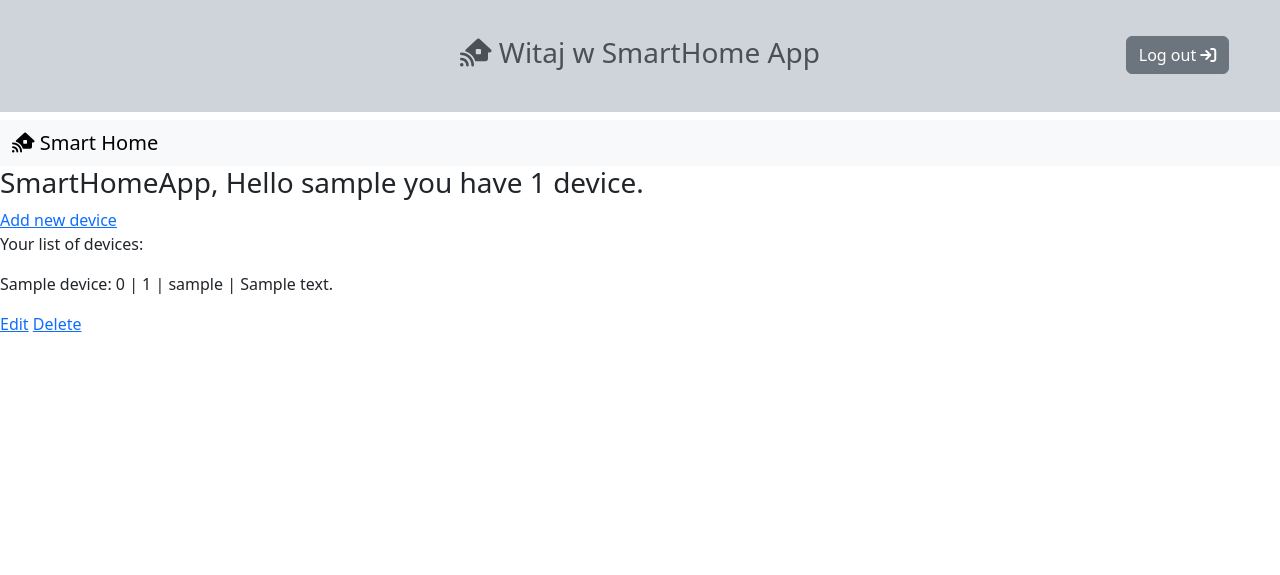
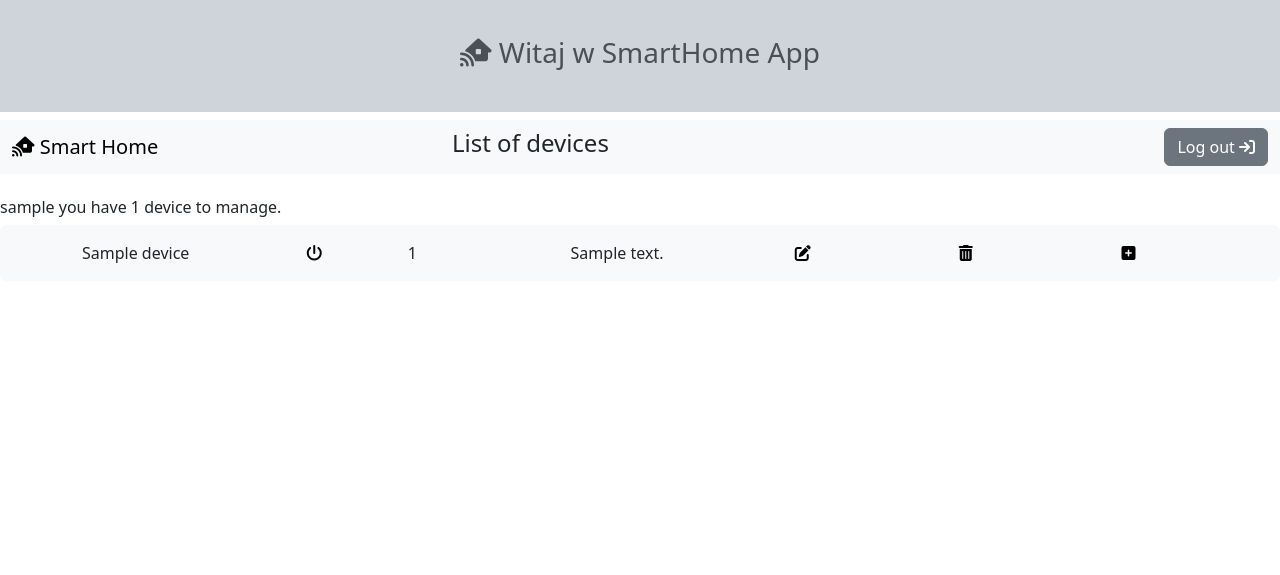
Before and after one commit to preemek/smarthome_app, a Django app: page /shApp/devices/ in a window 1280 px wide. Shown: the top 575 px of the page. Run offline with Django 5.2, Linux system fonts and the light colour scheme; a user stored in the database is signed in; tables that the repository leaves empty hold one stand-in row (values such as "Sample post"); some libraries are stand-ins or nearby versions.

Commit message:
Praca w domu 2025-01-16

```diff
--- a/SmartHome/templates/shApp_base_template.html
+++ b/SmartHome/templates/shApp_base_template.html
@@ -18,18 +18,6 @@
                     <h3> <i class="fa-solid fa-house-signal"></i> Witaj w SmartHome App</h3>
                 </div>
                 <div class="col">
-                    <div class="row" style="width: 100%">
-                        <div class="col"></div>
-                        <div class="col-6"></div>
-                        <div class="col">
-                        {% if user.is_authenticated %}
-                        <form method="post" action="{% url 'logout' %}" style="width: 2rem">
-                            {% csrf_token %}
-                            <button class="btn btn-secondary" type="submit">Log&nbsp;out&nbsp;<i class="fa-solid fa-arrow-right-to-bracket"></i></button>
-                        </form>
-                        {% endif %}
-                        </div>
-                    </div>
                 </div>
             </div>
         </div>
--- a/SmartHome/templates/shApp_devices.html
+++ b/SmartHome/templates/shApp_devices.html
@@ -6,31 +6,74 @@
 <nav class="navbar navbar-expand-lg bg-body-tertiary">
   <div class="container-fluid">
   <div class="collapse navbar-collapse" id="navbarNav">
-      <ul class="navbar-nav">
+      <ul class="navbar-nav mr-auto">
         <li class="nav-item">
           <a class="navbar-brand" href="{% url 'smart_home' %}"><i class="fa-solid fa-house-signal"></i> Smart Home</a>
         </li>
       </ul>
+      <ul class="navbar-nav mx-auto">
+        <li class="nav-item">
+          <h4>List of devices</h4>
+        </li>
+      </ul>
+      {% if user.is_authenticated %}
+      <ul class="navbar-nav ms-auto">
+        <li class="nav-item">
+          <form method="post" action="{% url 'logout' %}" >
+              {% csrf_token %}
+              <button class="btn btn-secondary" type="submit">Log&nbsp;out&nbsp;<i class="fa-solid fa-arrow-right-to-bracket"></i></button>
+          </form>
+        </li>
+      </ul>
+      {% endif %}
     </div>
   </div>
 </nav>
 {% if devices|length > 0 %}
-    <h3> SmartHomeApp, Hello {{ user.username }} you have {{ devices|length }}
+    <br>
+    <h6>{{ user.username }} you have {{ devices|length }}
         {% if devices|length == 1 %}
-            device.
+            device to manage.
         {% else %}
-            devices.
+            devices to manage.
         {% endif %}
-    </h3>
-    <a href="{% url 'new_device' %}">Add new device</a>
-    <p>Your list of devices:</p>
-    {% for device in devices %}
-        <p>{{ device.name }}: {{ device.status }} | {{ device.power_in_watts }} | {{ device.owner }} | {{ device.description }}</p>
-        <a href="{% url 'edit_device' device.id %}">Edit</a>
-        <a href="{% url 'delete_device' device.id %}">Delete</a>
-    {% endfor %}
+    </h6>
+    <div data-bs-spy="scroll" data-bs-smooth-scroll="true" class="scrollspy-example bg-body-tertiary p-3 rounded-2" tabindex="0">
+        <div class="container text-center">
+            {% for device in devices %}
+            <div class="row align-items-start">
+                <div class="col" style="text-align: left">
+                    {{ device.name }}
+                </div>
+                <div class="col" style="text-align: center">
+                    {% if device.status == 0 %}
+                        <i class="fa-solid fa-power-off" style="color:black"></i>
+                    {% else %}
+                        <i class="fa-solid fa-power-off" style="color:green"></i>
+                    {% endif %}
+                </div>
+                <div class="col" style="text-align: left">
+                    {{ device.power_in_watts }}
+                </div>
+                <div class="col"  style="text-align: left">
+                    {{ device.description }}
+                </div>
+                <div class="col">
+                    <a href="{% url 'edit_device' device.id %}" title="Edit device {{ device.name }}" style="color: black"><i class="fa-solid fa-pen-to-square"></i></a>
+                </div>
+                <div class="col">
+                    <a href="{% url 'delete_device' device.id %}" title="Delete device {{ device.name }}" style="color: black"><i class="fa-solid fa-trash-can"></i></a>
+                </div>
+                <div class="col">
+                    <a href="{% url 'new_device' %}" title="Add new device" style="color: black"><i class="fa-solid fa-square-plus"></i></a>
+                </div>
+            </div>
+            {% endfor %}
+        </div>
+    </div>
+
 {% else %}
-    <h3>SmartHomeApp, Hello {{ user.username }} you have no devices to manage.</h3>
+    <h6>{{ user.username }} you have no devices to manage.</h6>
     <a href="{% url 'new_device' %}">Add new device</a>
 {% endif %}
 {% endblock %}
```
Also changed, not shown: SmartHome/templates/shApp.html (+21 -0 lines).
